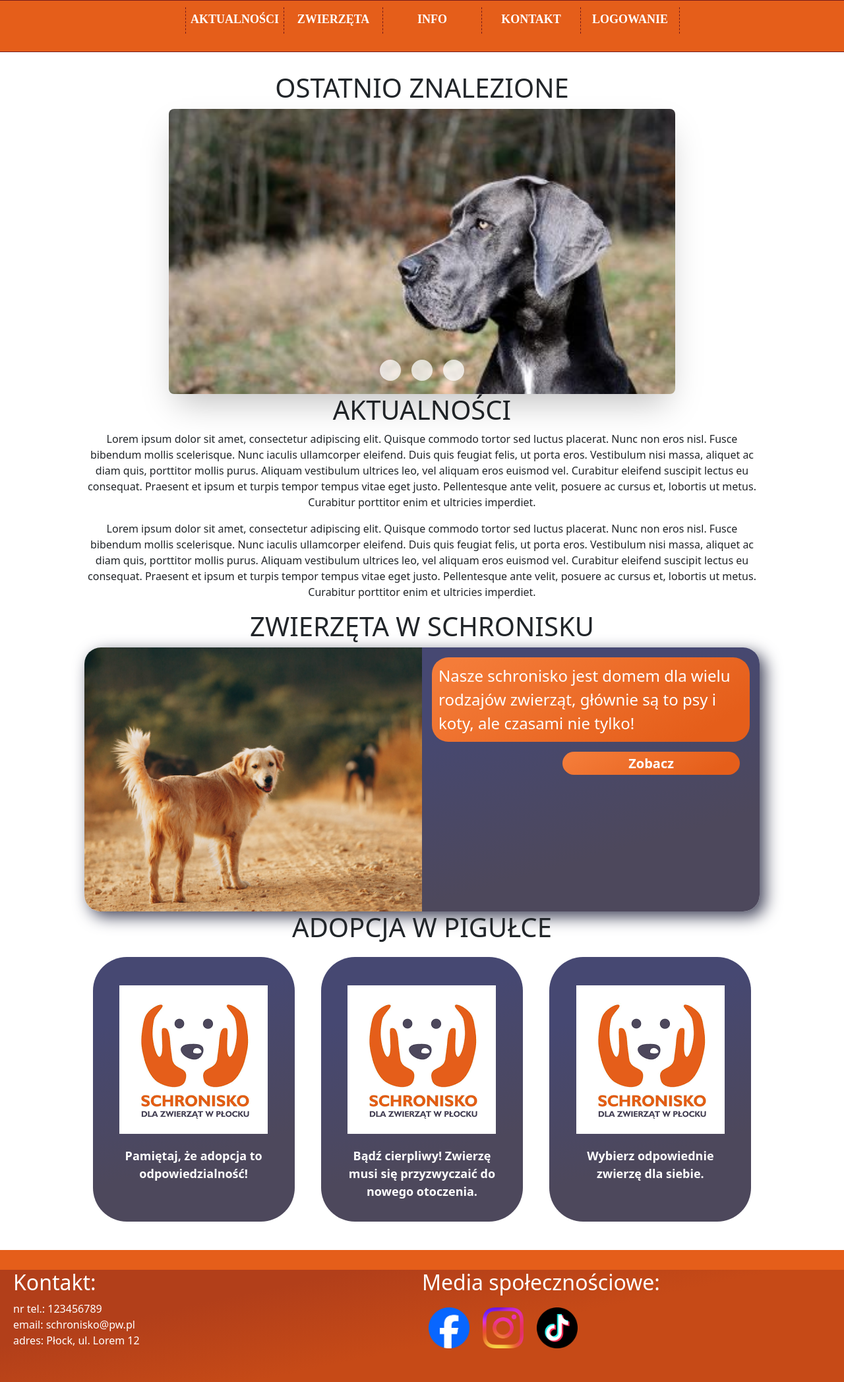
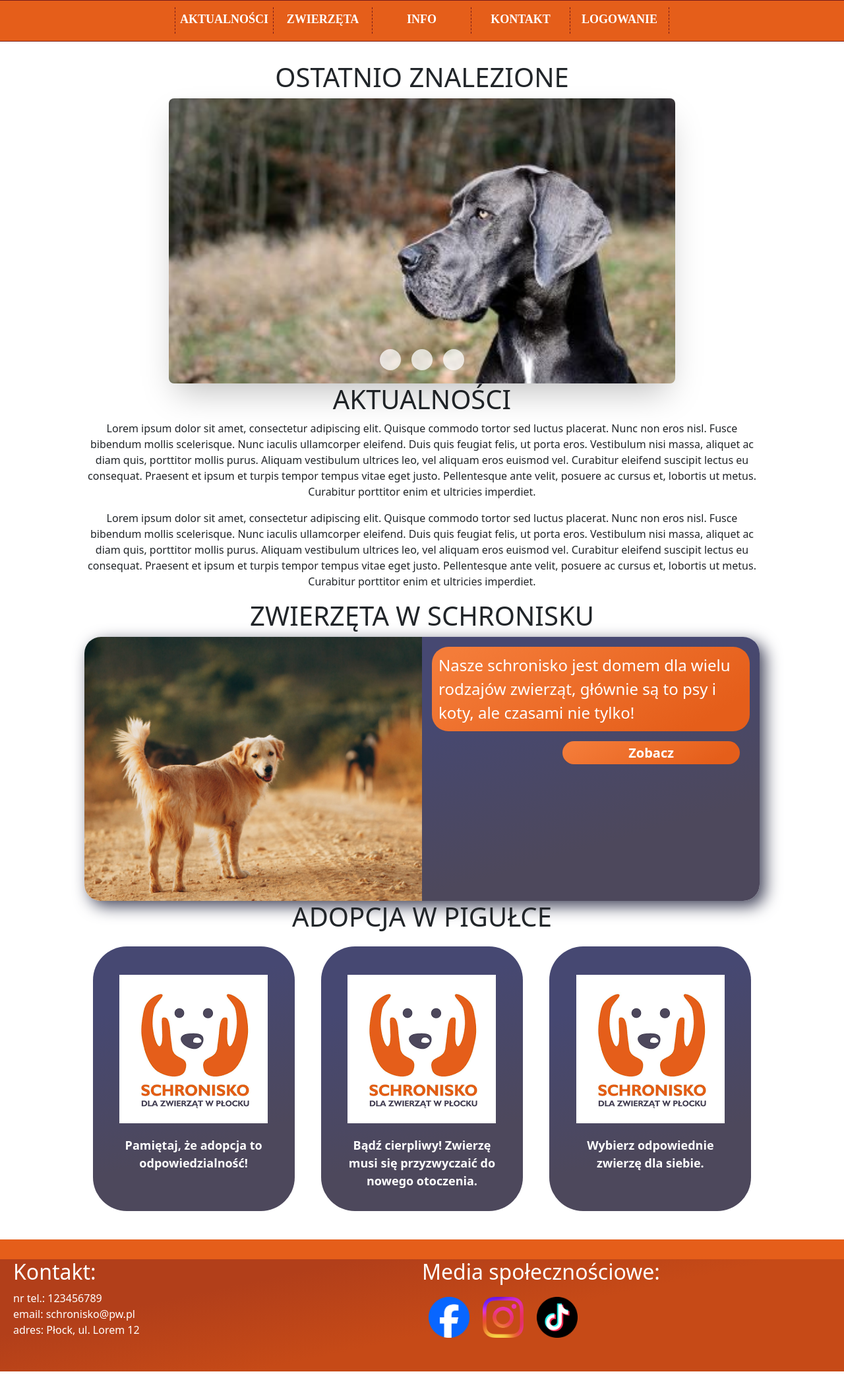
Before and after one commit to XCezor/Schronisko, a Flask app: page / in a window 1280 px wide. Shown: the part 225-2319 px from the top of the page at 66% size. Run offline with Flask 3, Linux system fonts and the light colour scheme; some libraries are stand-ins or nearby versions.

Commit message:
Poprawka kolizji oznaczeń li, ul dla paska nawigacji i postów.

```diff
--- a/static/css/main.css
+++ b/static/css/main.css
@@ -57,7 +57,7 @@
     border-bottom: 1px solid #751b1b;
 }
 
-ol
+#nav ol
 {
     padding: 0;
     margin: 0;
@@ -72,7 +72,7 @@
     font-style: normal;
 }
 
-ol a
+#nav ol a
 {
     color: #ffffff;
     text-decoration: none;
@@ -80,7 +80,7 @@
 
 }
 
-ol > li
+#nav ol > li
 {
     float: left;
     width: 150px;
@@ -88,22 +88,22 @@
     border-right: 1px dashed #751b1b;
 }
 
-ol > li:first-child
+#nav ol > li:first-child
 {
     border-left: 1px dashed #751b1b;
 }
 
-ol > li:hover
+#nav ol > li:hover
 {
     background-color: #b1341e;
 }
 
-ol > li:hover > a
+#nav ol > li:hover > a
 {
     color: #ffb482;
 }
 
-ol > li > ul
+#nav ol > li > ul
 {
     list-style-type: none;
     padding: 0;
@@ -112,7 +112,7 @@
     display: none;
 }
 
-ol > li > ul > li
+#nav ol > li > ul > li
 {
     background-color: #f1603b;
     position: relative;
@@ -120,22 +120,22 @@
     border-top: 1px dashed #751b1b;
 }
 
-ol > li > ul > li a
+#nav ol > li > ul > li a
 {
     color:#fdf2d2;
 }
 
-ol > li:hover > ul
+#nav ol > li:hover > ul
 {
     display: block;
 }
 
-ol > li > ul > li:hover
+#nav ol > li > ul > li:hover
 {
     background-color: #ff935c;
 }
 
-ol > li > ul > li:hover > a
+#nav ol > li > ul > li:hover > a
 {
     color: #b1341e;
 }
```
